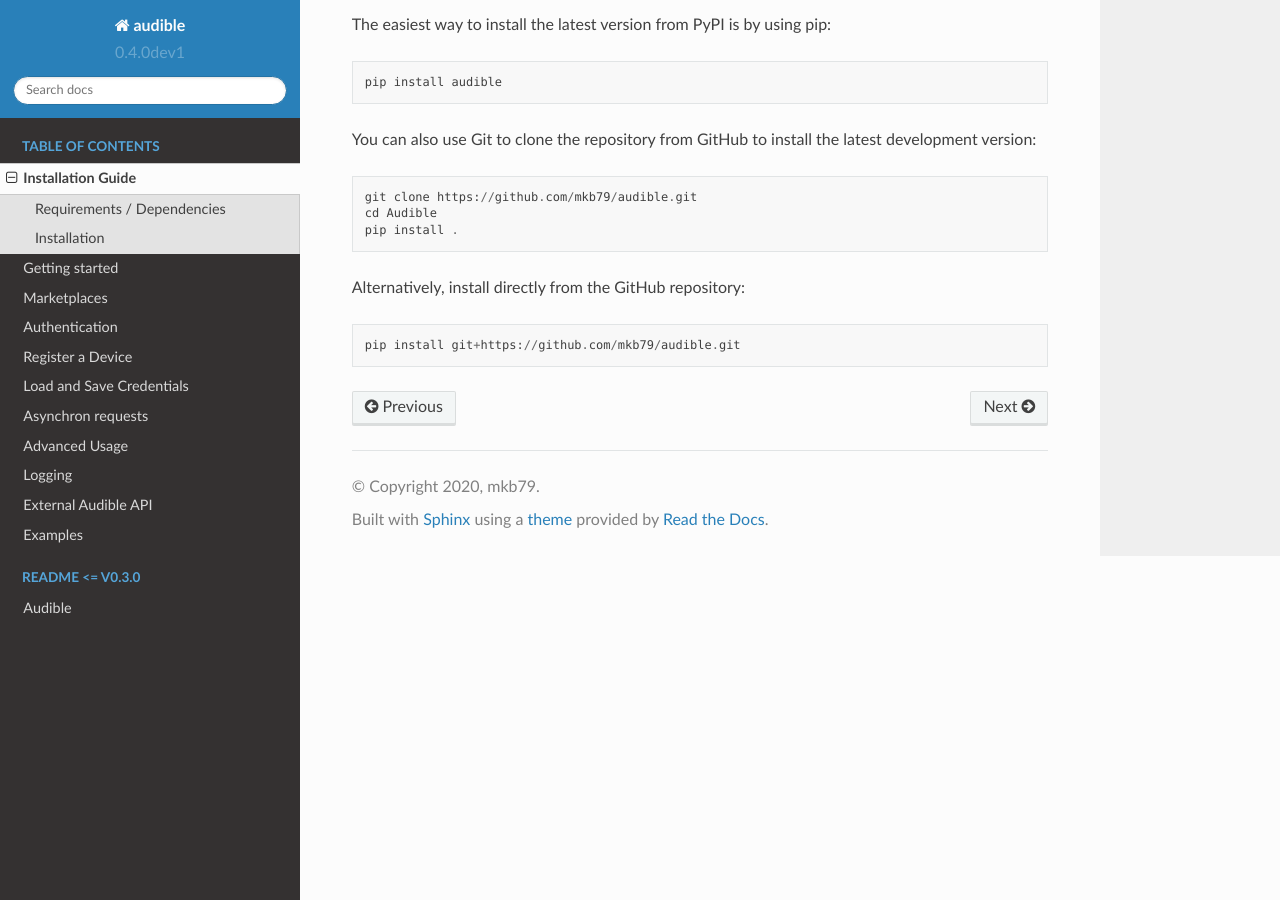
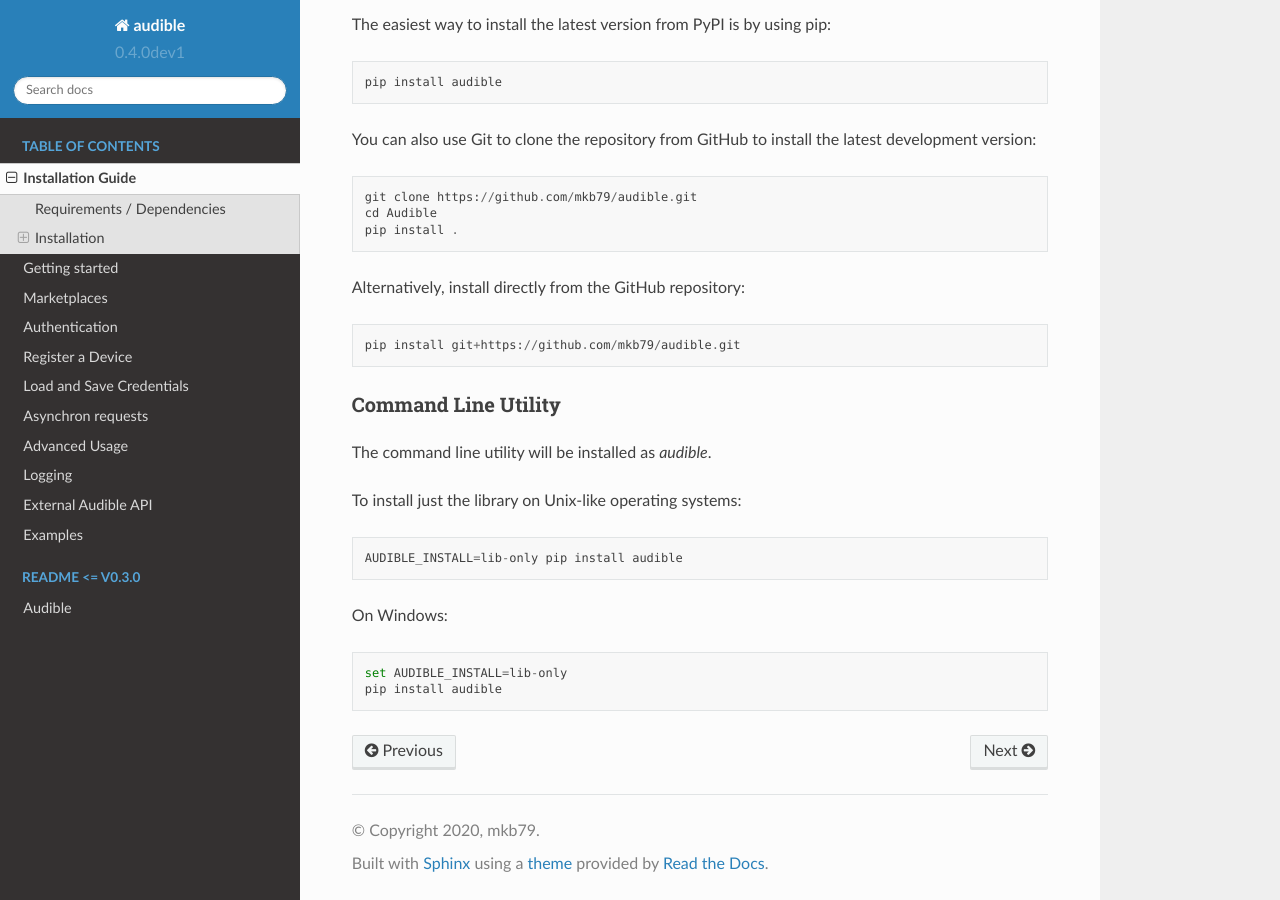
Before and after one commit to mkb79/Audible, a Sphinx documentation site: the page built from docs/source/intro/install.rst, in a window 1280 px wide and 900 px high, scrolled down 547 px. Built offline with Sphinx 7.4.7 and the Read the Docs theme 2.0.0, drawn with Linux system fonts in a browser that asks for light colours.

Commit message:
ADD instructions to install package without cli

```diff
--- a/docs/source/intro/install.rst
+++ b/docs/source/intro/install.rst
@@ -34,3 +34,17 @@
 Alternatively, install directly from the GitHub repository::
 
     pip install git+https://github.com/mkb79/audible.git
+
+Command Line Utility
+--------------------
+
+The command line utility will be installed as `audible`.
+
+To install just the library on Unix-like operating systems::
+
+    AUDIBLE_INSTALL=lib-only pip install audible
+
+On Windows::
+
+    set AUDIBLE_INSTALL=lib-only
+    pip install audible
```
